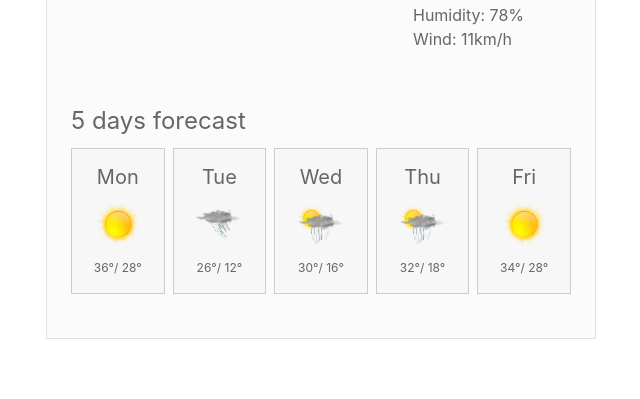
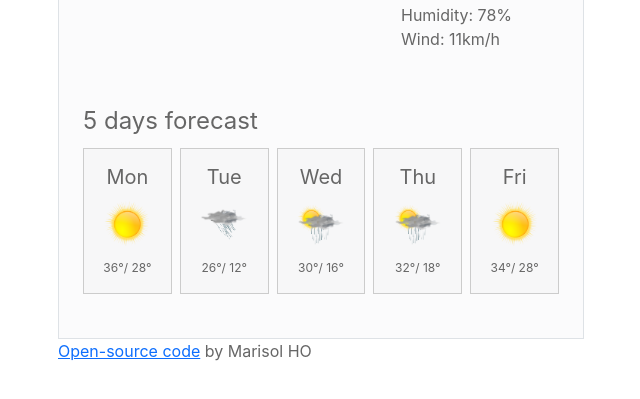
Before and after one commit to MarisolHO/Challenge-4, a website built with Parcel: page index.html in a window 1280 px wide. Shown: the part 377-776 px from the top of the page, without its empty margins (319-959 px from the left). Built offline with nearby package versions, Linux system fonts and the light colour scheme; no server answers.

Commit message:
added open-source css

```diff
--- a/index.html
+++ b/index.html
@@ -14,7 +14,8 @@
   </head>
 
   <body>
-    <div class="wrapper container d-flex flex-column border">
+      <div class="wrapper container d-flex flex-column">
+        <div class="weather-wrapper border">
           <form id="search-form">
             <div class="header d-flex justify-content-between">
               <div class="search">
@@ -89,7 +90,10 @@
             </div>
           </div>
         </div>
-
+        <p class="open-source">
+          <a href="https://github.com/MarisolHO/weather-app">Open-source code</a> by Marisol HO
+        </p>
+      </div>
     <script
       src="https://kit.fontawesome.com/f9738977d9.js"
       crossorigin="anonymous"
--- a/src/styles.css
+++ b/src/styles.css
@@ -1,11 +1,13 @@
 .wrapper {
   color: #666;
   width: 550px;
-  margin: 80px auto;
-  padding: 24px;
-  background-color: #fbfbfc;
+  margin: 80px auto 0;
   font-family: "Aktiv Grotesk", -apple-system, BlinkMacSystemFont,
     "San Francisco", "Segoe UI", Roboto, "Helvetica Neue", sans-serif;
+}
+.weather-wrapper {
+  background-color: #fbfbfc;
+  padding: 24px;
 }
 .header {
   margin: 32px 0;
@@ -95,3 +97,7 @@ ul {
 #sky {
   text-transform: capitalize;
 }
+
+.open-source {
+  margin-top: 0;
+}
```
Lines whose indentation alone changed are shown as unchanged.
